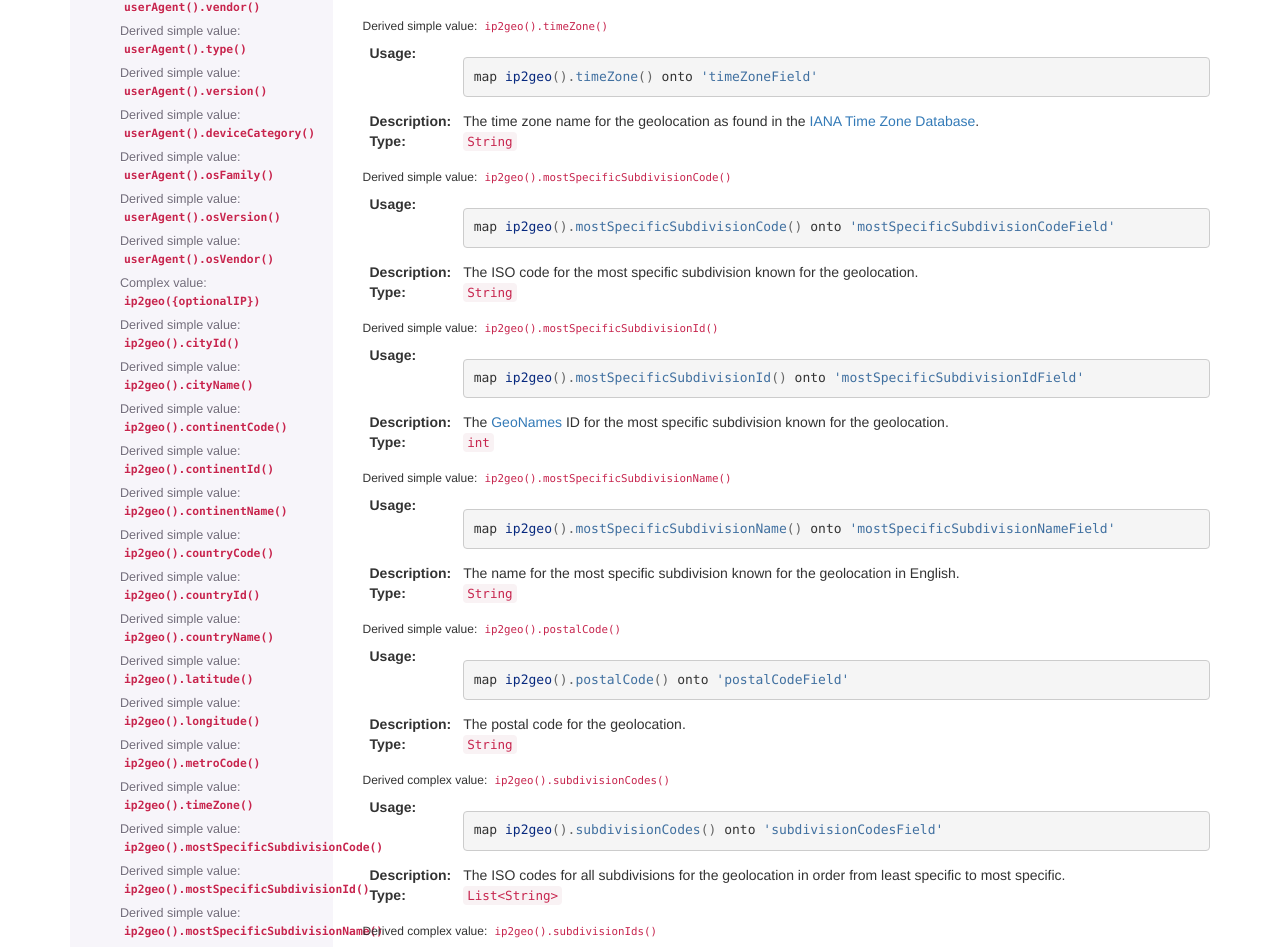
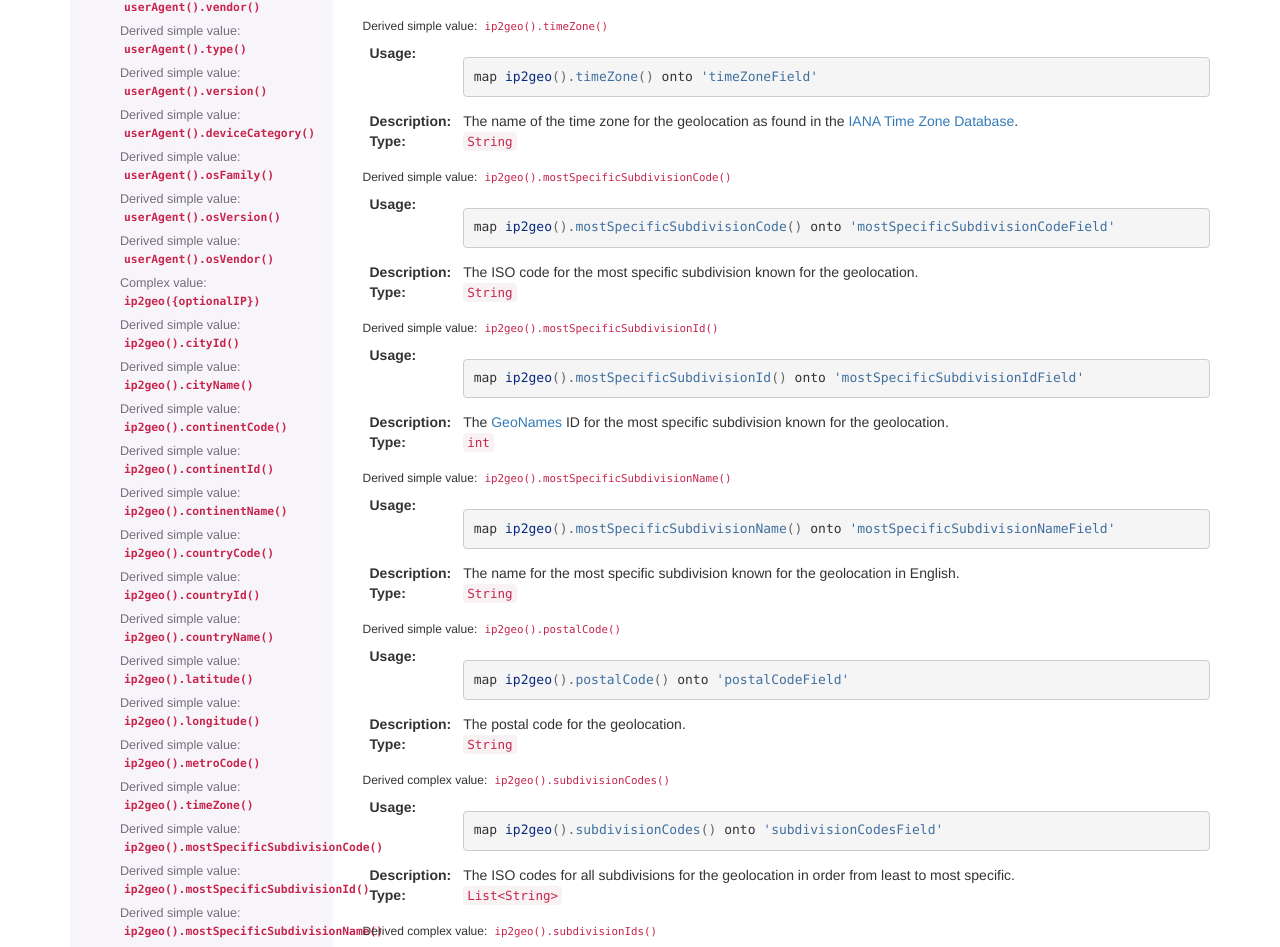
Before and after one commit to divolte/divolte-collector, a Sphinx documentation site: the page built from docs/mapping_reference.rst, in a window 1280 px wide and 1400 px high, scrolled down 25308 px. Shown: the part 147-1094 px from the top of the window. Built offline with Sphinx 7.4.7, drawn with Linux system fonts in a browser that asks for light colours; nearby versions of some CDN libraries; library files that are not in the unit come from our copies.

Commit message:
Minor wording changes.

```diff
--- a/docs/mapping_reference.rst
+++ b/docs/mapping_reference.rst
@@ -1671,7 +1671,7 @@ Derived simple value: :code:`ip2geo().timeZone()`
     map ip2geo().timeZone() onto 'timeZoneField'
 
 :Description:
-  The time zone name for the geolocation as found in the `IANA Time Zone Database <http://www.iana.org/time-zones>`_.
+  The name of the time zone for the geolocation as found in the `IANA Time Zone Database <http://www.iana.org/time-zones>`_.
 
 :Type:
   :code:`String`
@@ -1764,7 +1764,7 @@ Derived complex value: :code:`ip2geo().subdivisionCodes()`
     map ip2geo().subdivisionCodes() onto 'subdivisionCodesField'
 
 :Description:
-  The ISO codes for all subdivisions for the geolocation in order from least specific to most specific.
+  The ISO codes for all subdivisions for the geolocation in order from least to most specific.
 
 :Type:
   :code:`List<String>`
```
